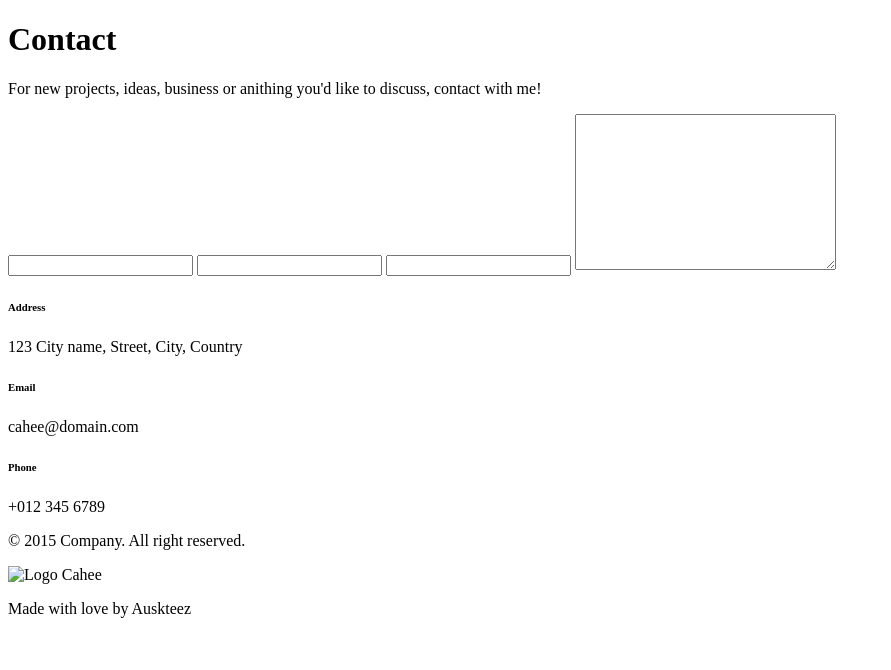
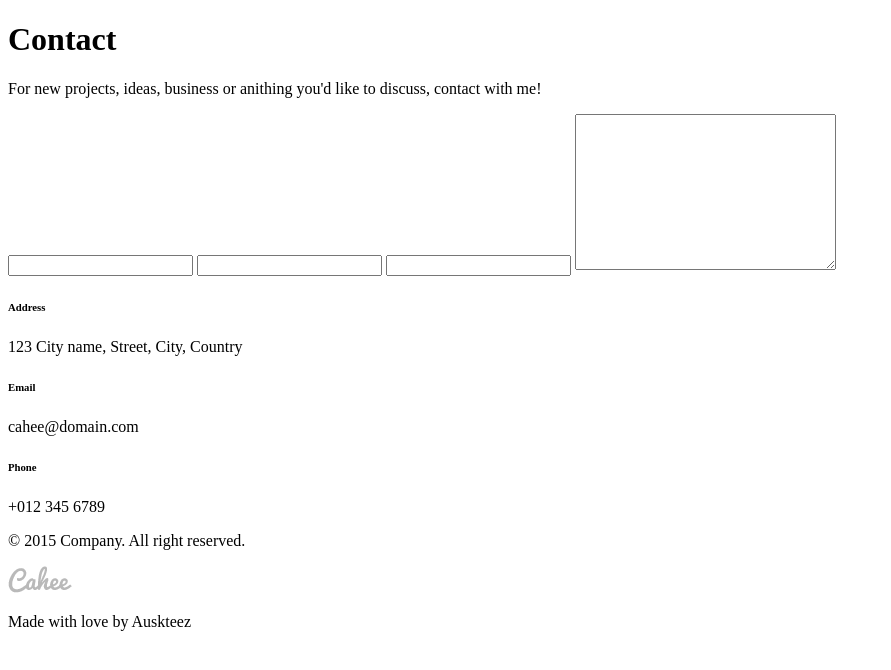
Before and after one commit to Katr1nD/footer-contect, a plain HTML site: page index.html in a window 1280 px wide. Shown: the whole page, without its empty margins (0-891 px from the left). Drawn offline with Linux system fonts and the light colour scheme.

Commit message:
add images

```diff
--- a/index.html
+++ b/index.html
@@ -33,7 +33,7 @@
     </div>
     <footer class="right">
         <p>&copy; 2015 Company. All right reserved.</p>
-        <img src="" alt="Logo Cahee">
+        <img src="./img/logo-small.png" alt="Logo Cahee">
         <p>Made with <span>love</span> by Auskteez</p>
     </footer>
 
```
Also changed, not shown: img/img.png (added), img/logo-small.png (added).
